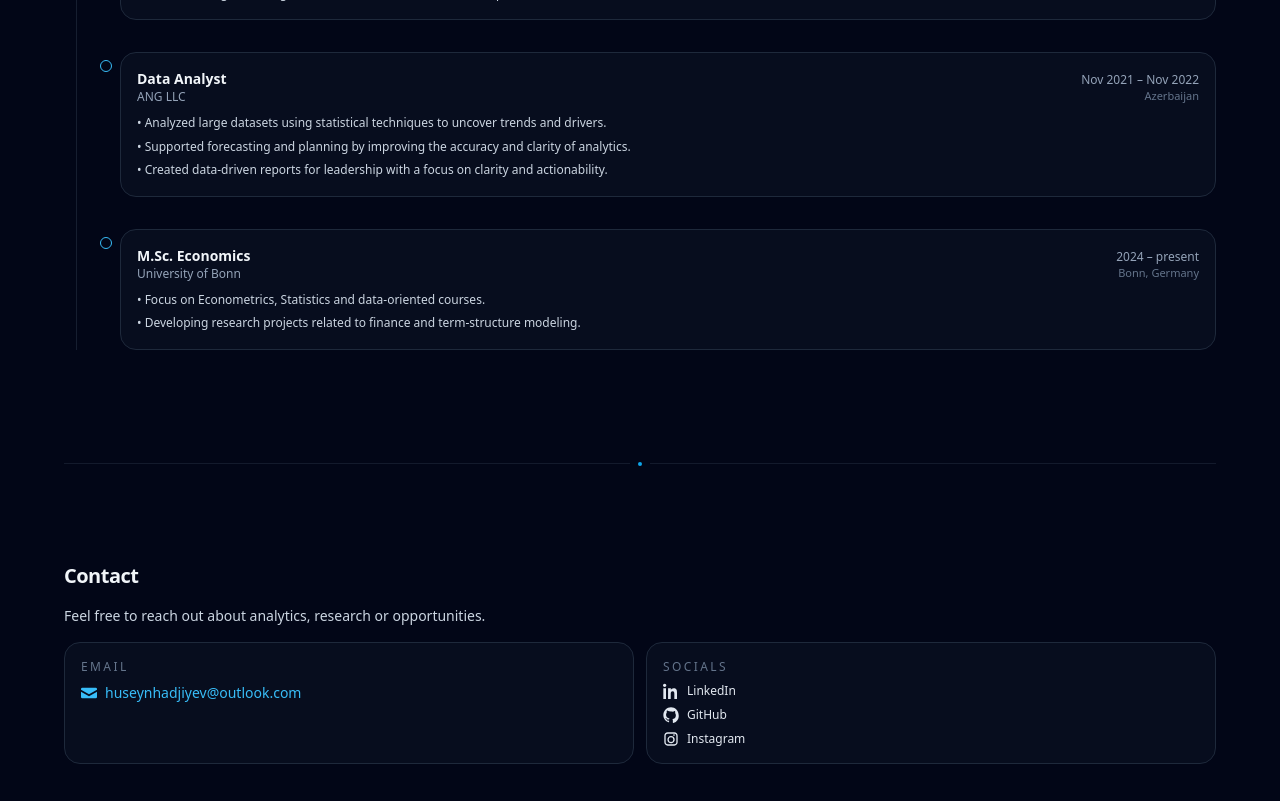
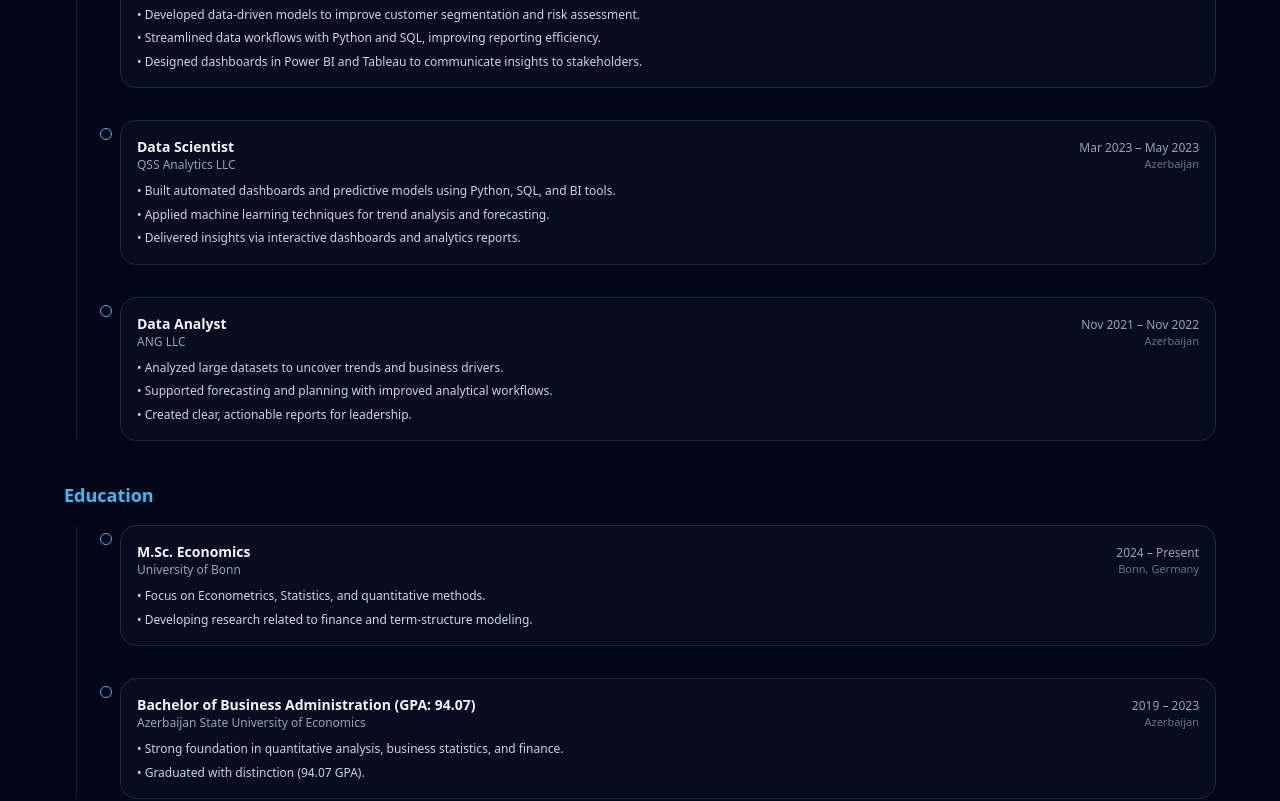
Before and after one commit to HuseinHaji/husein-portfolio, a React (Vite) app: page / in a window 1280 px wide. Shown: the part 2940-3741 px from the top of the page. Built offline with nearby package versions, Linux system fonts and the light colour scheme.

Commit message:
Updated Experience

```diff
--- a/src/components/Experience.jsx
+++ b/src/components/Experience.jsx
@@ -1,7 +1,21 @@
 import { motion } from "framer-motion";
 import AnimatedSection from "./AnimatedSection";
 
-const experiences = [
+// ----------------------
+// WORK EXPERIENCE
+// ----------------------
+const work = [
+  {
+    role: "Data Analyst | Working Student",
+    org: "Atradius",
+    period: "Mar 2025 – Present",
+    location: "Cologne, Germany · On-site",
+    bullets: [
+      "Creation of ad-hoc queries, reports and data analyses for global risk underwriting.",
+      "Development of machine learning models to optimize automatic credit limit decisions, including neural networks and fuzzy logic.",
+      "Utilizing Oracle databases, Microsoft Office suite, and machine learning platforms.",
+    ],
+  },
   {
     role: "Data Analyst",
     org: "FINCA NBCO",
@@ -9,8 +23,8 @@ const experiences = [
     location: "Azerbaijan",
     bullets: [
       "Developed data-driven models to improve customer segmentation and risk assessment.",
-      "Streamlined data workflows with Python and SQL, reducing processing time and improving reporting efficiency.",
-      "Designed dashboards in Power BI and Tableau to translate complex data into clear business insights.",
+      "Streamlined data workflows with Python and SQL, improving reporting efficiency.",
+      "Designed dashboards in Power BI and Tableau to communicate insights to stakeholders.",
     ],
   },
   {
@@ -19,9 +33,9 @@ const experiences = [
     period: "Mar 2023 – May 2023",
     location: "Azerbaijan",
     bullets: [
-      "Built automated dashboards and predictive models using Python, SQL and BI tools.",
-      "Applied statistical and machine learning techniques to identify trends and support decisions.",
-      "Delivered insights through interactive dashboards and clear reports for non-technical stakeholders.",
+      "Built automated dashboards and predictive models using Python, SQL, and BI tools.",
+      "Applied machine learning techniques for trend analysis and forecasting.",
+      "Delivered insights via interactive dashboards and analytics reports.",
     ],
   },
   {
@@ -30,29 +44,44 @@ const experiences = [
     period: "Nov 2021 – Nov 2022",
     location: "Azerbaijan",
     bullets: [
-      "Analyzed large datasets using statistical techniques to uncover trends and drivers.",
-      "Supported forecasting and planning by improving the accuracy and clarity of analytics.",
-      "Created data-driven reports for leadership with a focus on clarity and actionability.",
-    ],
-  },
-  {
-    role: "M.Sc. Economics",
-    org: "University of Bonn",
-    period: "2024 – present",
-    location: "Bonn, Germany",
-    bullets: [
-      "Focus on Econometrics, Statistics and data-oriented courses.",
-      "Developing research projects related to finance and term-structure modeling.",
+      "Analyzed large datasets to uncover trends and business drivers.",
+      "Supported forecasting and planning with improved analytical workflows.",
+      "Created clear, actionable reports for leadership.",
     ],
   },
 ];
 
+// ----------------------
+// EDUCATION
+// ----------------------
+const education = [
+  {
+    role: "M.Sc. Economics",
+    org: "University of Bonn",
+    period: "2024 – Present",
+    location: "Bonn, Germany",
+    bullets: [
+      "Focus on Econometrics, Statistics, and quantitative methods.",
+      "Developing research related to finance and term-structure modeling.",
+    ],
+  },
+  {
+    role: "Bachelor of Business Administration (GPA: 94.07)",
+    org: "Azerbaijan State University of Economics",
+    period: "2019 – 2023",
+    location: "Azerbaijan",
+    bullets: [
+      "Strong foundation in quantitative analysis, business statistics, and finance.",
+      "Graduated with distinction (94.07 GPA).",
+    ],
+  },
+];
+
+// Animation variants
 const containerVariants = {
   hidden: {},
   visible: {
-    transition: {
-      staggerChildren: 0.1,
-    },
+    transition: { staggerChildren: 0.1 },
   },
 };
 
@@ -63,10 +92,18 @@ const itemVariants = {
 
 export default function Experience() {
   return (
-    <AnimatedSection id="experience" className="space-y-4" delay={0.15}>
+    <AnimatedSection id="experience" className="space-y-10" delay={0.15}>
       <h2 className="text-xl font-semibold tracking-tight">
         Experience & Education
       </h2>
+
+      {/* ---------------------- */}
+      {/* WORK EXPERIENCE TIMELINE */}
+      {/* ---------------------- */}
+      <div>
+        <h3 className="text-lg font-semibold text-sky-400 mb-4">
+          Work Experience
+        </h3>
 
         <motion.div
           className="relative mt-4 pl-6 sm:pl-8"
@@ -78,7 +115,7 @@ export default function Experience() {
           {/* vertical line */}
           <div className="absolute left-2 sm:left-3 top-0 bottom-0 border-l border-slate-800/70" />
 
-        {experiences.map((exp, index) => (
+          {work.map((exp) => (
             <motion.div
               key={exp.role + exp.org}
               variants={itemVariants}
@@ -97,11 +134,10 @@ export default function Experience() {
                   </div>
                   <div className="text-right">
                     <p className="text-xs text-slate-400">{exp.period}</p>
-                  <p className="text-[11px] text-slate-500">
-                    {exp.location}
-                  </p>
+                    <p className="text-[11px] text-slate-500">{exp.location}</p>
                   </div>
                 </div>
+
                 <ul className="mt-2 space-y-1 text-xs text-slate-300">
                   {exp.bullets.map((b) => (
                     <li key={b} className="leading-relaxed">
@@ -113,6 +149,59 @@ export default function Experience() {
             </motion.div>
           ))}
         </motion.div>
+      </div>
+
+      {/* ---------------------- */}
+      {/* EDUCATION TIMELINE */}
+      {/* ---------------------- */}
+      <div>
+        <h3 className="text-lg font-semibold text-sky-400 mb-4">Education</h3>
+
+        <motion.div
+          className="relative mt-4 pl-6 sm:pl-8"
+          variants={containerVariants}
+          initial="hidden"
+          whileInView="visible"
+          viewport={{ once: true, amount: 0.25 }}
+        >
+          {/* vertical line */}
+          <div className="absolute left-2 sm:left-3 top-0 bottom-0 border-l border-slate-800/70" />
+
+          {education.map((exp) => (
+            <motion.div
+              key={exp.role + exp.org}
+              variants={itemVariants}
+              className="relative pl-4 sm:pl-6 pb-8 last:pb-0"
+            >
+              {/* timeline dot */}
+              <div className="absolute left-0 sm:left-1 top-2 h-3 w-3 rounded-full border border-sky-400 bg-slate-950" />
+
+              <div className="rounded-2xl border border-slate-800 bg-slate-900/40 p-4">
+                <div className="flex flex-wrap items-baseline justify-between gap-2">
+                  <div>
+                    <p className="text-sm font-semibold text-slate-100">
+                      {exp.role}
+                    </p>
+                    <p className="text-xs text-slate-400">{exp.org}</p>
+                  </div>
+                  <div className="text-right">
+                    <p className="text-xs text-slate-400">{exp.period}</p>
+                    <p className="text-[11px] text-slate-500">{exp.location}</p>
+                  </div>
+                </div>
+
+                <ul className="mt-2 space-y-1 text-xs text-slate-300">
+                  {exp.bullets.map((b) => (
+                    <li key={b} className="leading-relaxed">
+                      • {b}
+                    </li>
+                  ))}
+                </ul>
+              </div>
+            </motion.div>
+          ))}
+        </motion.div>
+      </div>
     </AnimatedSection>
   );
 }
```
Lines whose indentation alone changed are shown as unchanged.
